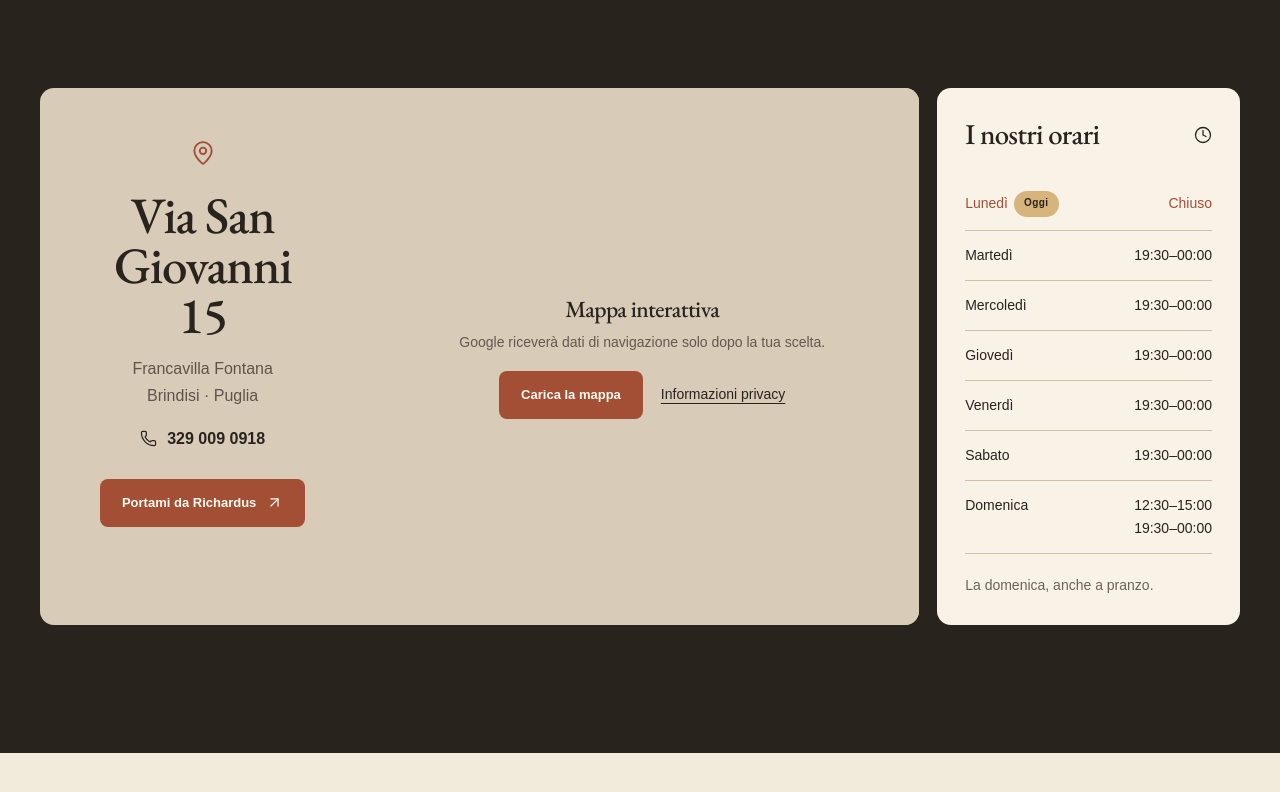
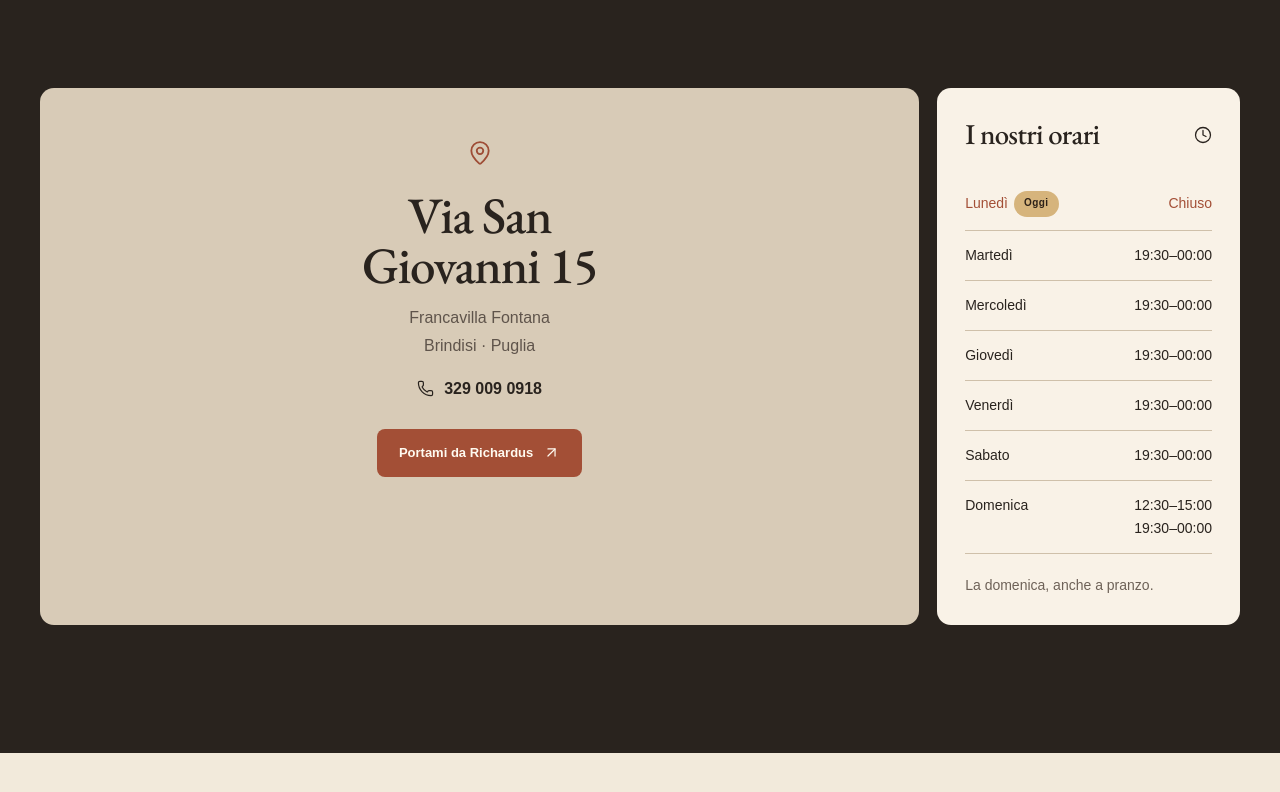
Before and after one commit to FrancescoPalasciano/richardus, a Next.js app: page / in a window 1280 px wide. Shown: the part 2774-3566 px from the top of the page. Built offline with nearby package versions, Linux system fonts and the light colour scheme; a web font is replaced by a local one.

Commit message:
refactor: remove embedded map

```diff
--- a/src/app/(it)/cookie-policy/page.tsx
+++ b/src/app/(it)/cookie-policy/page.tsx
@@ -49,38 +49,6 @@ export default async function CookiePage({ params }: RouteProps) {
           impostazioni del browser.
         </p>
       </section>
-      <section id="mappa" className="scroll-mt-28">
-        <h2>Mappa Google</h2>
-        <p>
-          La mappa incorporata è un contenuto facoltativo. Si attiva solo con
-          “Consenti e carica la mappa”. Il caricamento trasmette a Google dati
-          tecnici, tra cui l’indirizzo IP, e può comportare l’utilizzo di cookie
-          secondo l’
-          <a
-            href="https://policies.google.com/privacy?hl=it"
-            target="_blank"
-            rel="noopener noreferrer"
-          >
-            informativa Google
-          </a>
-          .
-        </p>
-        <p>
-          Questa scelta non viene salvata nella memoria del browser: vale solo
-          finché la sezione rimane aperta. Il pulsante “Disattiva la mappa”
-          rimuove il contenuto incorporato. Puoi sempre aprire l’indirizzo
-          direttamente su Google Maps senza attivare la mappa nel sito.
-        </p>
-      </section>
-      <section>
-        <h2>Servizi collegati</h2>
-        <p>
-          I link a Instagram, WhatsApp e Google aprono servizi esterni. La mappa
-          Google incorporata viene gestita con la scelta descritta sopra. Gli
-          eventuali cookie già impostati da servizi esterni possono essere
-          gestiti o cancellati nelle impostazioni del browser.
-        </p>
-      </section>
     </LegalPage>,
     locale,
     t,
--- a/src/app/(it)/privacy-policy/page.tsx
+++ b/src/app/(it)/privacy-policy/page.tsx
@@ -6,7 +6,6 @@ import {
   type RouteProps,
 } from "@/lib/locale";
 import type { Metadata } from "next";
-import Link from "next/link";
 import LegalPage from "@/components/LegalPage";
 
 export const metadata: Metadata = {
@@ -119,28 +118,6 @@ export default async function PrivacyPage({ params }: RouteProps) {
         </p>
       </section>
       <section>
-        <h2>Mappa interattiva</h2>
-        <p>
-          La sezione “Dove siamo” può caricare una mappa Google dopo un consenso
-          specifico. Il caricamento permette a Google di ricevere dati tecnici
-          quali indirizzo IP e informazioni sul browser, e può comportare l’uso
-          di cookie. Puoi rimuovere la mappa con il pulsante “Disattiva la
-          mappa”; la scelta non viene memorizzata per le visite successive.
-        </p>
-        <p>
-          Il trattamento da parte del servizio è descritto nell’
-          <a
-            href="https://policies.google.com/privacy?hl=it"
-            target="_blank"
-            rel="noopener noreferrer"
-          >
-            informativa Google
-          </a>
-          . Le modalità di attivazione e disattivazione sono riportate nella{" "}
-          <Link href="/cookie-policy#mappa">cookie policy</Link>.
-        </p>
-      </section>
-      <section>
         <h2>Conservazione e destinatari</h2>
         <p>
           I tempi applicabili ai contatti e alle prenotazioni, gli eventuali
--- a/src/components/GoogleMap.tsx
+++ /dev/null
@@ -1,73 +0,0 @@
-"use client";
-
-import { localizeTree } from "@/lib/localize";
-import { useLocale } from "@/components/LocaleProvider";
-import { useEffect, useState } from "react";
-import Link from "next/link";
-import { restaurant } from "@/lib/restaurant";
-import { Button } from "@/components/ui/button";
-import styles from "./VisitSection.module.css";
-
-function MapFrame() {
-  const { locale, t } = useLocale();
-  const [status, setStatus] = useState<"loading" | "ready" | "slow">("loading");
-  useEffect(() => {
-    const timeout = window.setTimeout(
-      () => setStatus((current) => (current === "loading" ? "slow" : current)),
-      12000,
-    );
-    return () => window.clearTimeout(timeout);
-  }, []);
-  return localizeTree(
-    <>
-      <iframe
-        title="Mappa di Richardus Mangia & Bevi"
-        src={restaurant.mapsEmbed}
-        className={styles.mapFrame}
-        referrerPolicy="strict-origin-when-cross-origin"
-        allowFullScreen
-        onLoad={() => setStatus("ready")}
-      />
-      {status !== "ready" && (
-        <p role="status" className={styles.mapStatus}>
-          {status === "loading"
-            ? "Caricamento della mappa…"
-            : "Il caricamento richiede più tempo del previsto."}
-        </p>
-      )}
-    </>,
-    locale,
-    t,
-  );
-}
-
-export default function GoogleMap() {
-  const { locale, t } = useLocale();
-  const [visible, setVisible] = useState(false);
-  return localizeTree(
-    <div
-      className={`${styles.mapPanel} ${visible ? styles.mapPanelVisible : ""}`}
-    >
-      {visible ? (
-        <MapFrame />
-      ) : (
-        <div className={styles.mapConsent}>
-          <div>
-            <h3>Mappa interattiva</h3>
-            <p>
-              Google riceverà dati di navigazione solo dopo la tua scelta.
-            </p>
-          </div>
-          <div className={styles.mapActions}>
-            <Button onClick={() => setVisible(true)}>Carica la mappa</Button>
-            <Link href="/cookie-policy#mappa" className={styles.mapPrivacy}>
-              Informazioni privacy
-            </Link>
-          </div>
-        </div>
-      )}
-    </div>,
-    locale,
-    t,
-  );
-}
--- a/src/components/VisitSection.module.css
+++ b/src/components/VisitSection.module.css
@@ -65,72 +65,6 @@
   font-size: 1rem;
   font-weight: 650;
 }
-.mapPanel {
-  position: relative;
-  display: grid;
-  min-height: 0;
-  overflow: hidden;
-  place-items: center;
-  padding: 24px;
-  background: var(--stone);
-}
-.mapPanelVisible {
-  min-height: 430px;
-  padding: 0;
-}
-.mapConsent {
-  position: relative;
-  z-index: 1;
-  display: grid;
-  width: 100%;
-  max-width: 46ch;
-  gap: 18px;
-  text-align: center;
-}
-.mapConsent h3 {
-  font-size: 1.45rem;
-}
-.mapConsent p {
-  margin-top: 6px;
-  color: #65584e;
-  font-size: 0.875rem;
-  line-height: 1.6;
-}
-.mapActions {
-  display: flex;
-  flex-wrap: wrap;
-  align-items: center;
-  justify-content: center;
-  gap: 8px 18px;
-}
-.mapPrivacy {
-  display: inline-flex;
-  min-height: 44px;
-  align-items: center;
-  font-size: 0.875rem;
-  text-decoration: underline;
-  text-underline-offset: 4px;
-}
-.mapFrame {
-  position: absolute;
-  z-index: 2;
-  inset: 0;
-  width: 100%;
-  height: 100%;
-  border: 0;
-}
-.mapStatus {
-  position: absolute;
-  z-index: 3;
-  right: 14px;
-  bottom: 14px;
-  max-width: calc(100% - 28px);
-  padding: 8px 12px;
-  border-radius: var(--radius-sm);
-  background: var(--charcoal);
-  color: var(--ivory);
-  font-size: 0.8125rem;
-}
 .section :global(.hoursCard) {
   color: var(--foreground);
 }
@@ -152,14 +86,6 @@
   }
   .locationCard {
     width: 100%;
-    grid-template-columns: 0.74fr 1.26fr;
-  }
-  .mapPanel {
-    min-height: 560px;
-  }
-
-  .mapPanel:not(.mapPanelVisible) {
-    min-height: 0;
   }
 }
 @media (min-width: 1080px) {
--- a/src/components/VisitSection.tsx
+++ b/src/components/VisitSection.tsx
@@ -2,7 +2,6 @@ import { localizeTree } from "@/lib/localize";
 import { getTranslator } from "@/lib/i18n";
 import type { LocaleProps } from "@/lib/locale";
 import { ArrowUpRight, MapPin, Phone } from "lucide-react";
-import GoogleMap from "./GoogleMap";
 import OpeningHoursCard from "./OpeningHoursCard";
 import { Button } from "@/components/ui/button";
 import { restaurant } from "@/lib/restaurant";
@@ -52,7 +51,6 @@ export default function VisitSection({ locale = "it" }: LocaleProps = {}) {
               </a>
             </Button>
           </div>
-          <GoogleMap />
         </div>
         <OpeningHoursCard />
       </div>
--- a/src/lib/restaurant.ts
+++ b/src/lib/restaurant.ts
@@ -3,8 +3,6 @@ export const restaurant = {
   phoneLabel: "329 009 0918",
   address: "Via San Giovanni 15, Francavilla Fontana",
   maps: "https://www.google.com/maps/place/Richardus+Mangia+%26+Bevi/@40.5316484,17.583126,17z/data=!3m1!4b1!4m6!3m5!1s0x1346f5001900ac99:0x80ebb7ef34627967!8m2!3d40.5316484!4d17.583126!16s%2Fg%2F11mlbtjzlh",
-  mapsEmbed:
-    "https://www.google.com/maps/embed?pb=!1m18!1m12!1m3!1d3032.449902897096!2d17.583126!3d40.5316484!2m3!1f0!2f0!3f0!3m2!1i1024!2i768!4f13.1!3m3!1m2!1s0x1346f5001900ac99%3A0x80ebb7ef34627967!2sRichardus%20Mangia%20%26%20Bevi!5e0!3m2!1sit!2sit!4v1789847798328!5m2!1sit!2sit",
   reviews: "https://share.google/mfaCnrlgZuCyMWie5",
   whatsapp: `https://wa.me/393290090918?text=${encodeURIComponent("Buongiorno, vorrei prenotare un tavolo da Richardus. Potete aiutarmi con la disponibilità?")}`,
 };
```
